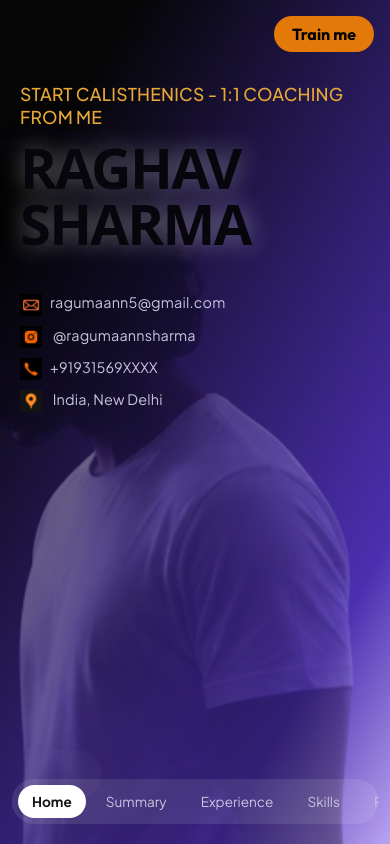
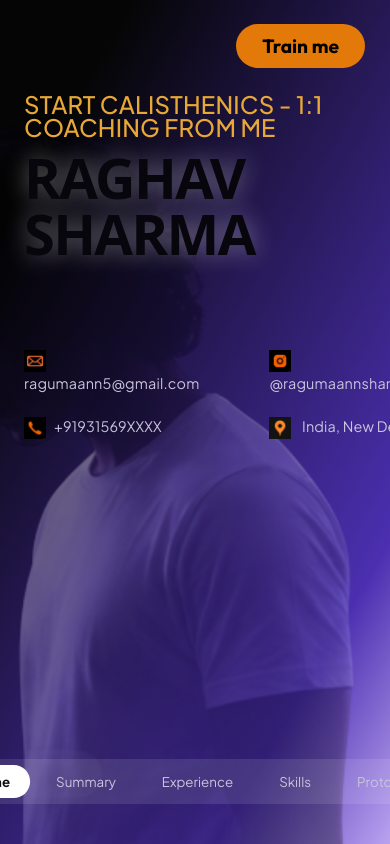
Before and after one commit to Raghav-Sharma60/Raghav-Coaching, a React (Vite) app: page / in a window 390 px wide. Built offline with nearby package versions, Linux system fonts and the light colour scheme.

Commit message:
removed phone fixes

```diff
--- a/src/App.css
+++ b/src/App.css
@@ -576,59 +576,3 @@ body {
 .form-err {
   color: #ff8a8a;
 }
-
-
-
-/* ---------- Phone fixes ---------- */
-@media (max-width: 600px) {
-  .hero-text {
-    padding: 90px 20px 0 20px;
-  }
-
-  .hero .small-title {
-    font-size: 1.1rem;
-  }
-
-  .contact {
-    grid-template-columns: 1fr;
-    gap: 8px;
-  }
-
-  .contact p br {
-    display: none;
-  }
-
-  .train-btn {
-    top: 16px;
-    right: 16px;
-    padding: 8px 18px;
-    font-size: 1rem;
-  }
-
-  .navbar {
-    width: 94%;
-    bottom: 20px;
-    overflow-x: auto;
-    justify-content: flex-start;
-  }
-
-  .nav-item {
-    padding: 8px 14px;
-    font-size: 0.85rem;
-    white-space: nowrap;
-  }
-
-  .skill-item {
-    flex-direction: column-reverse;
-    align-items: flex-start;
-  }
-
-  .skill-item img {
-    width: 100%;
-    height: 220px;
-  }
-
-  .experience-text p {
-    font-size: 1rem;
-  }
-}
```
